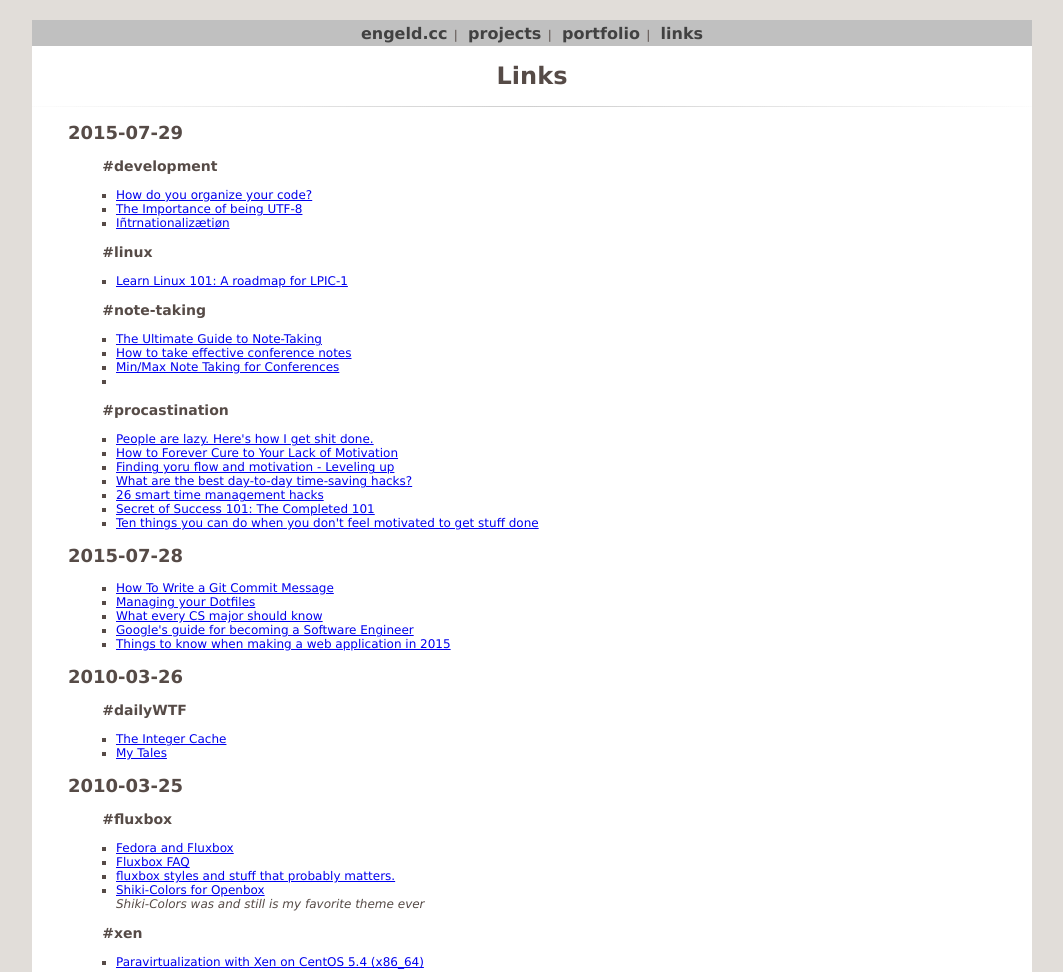
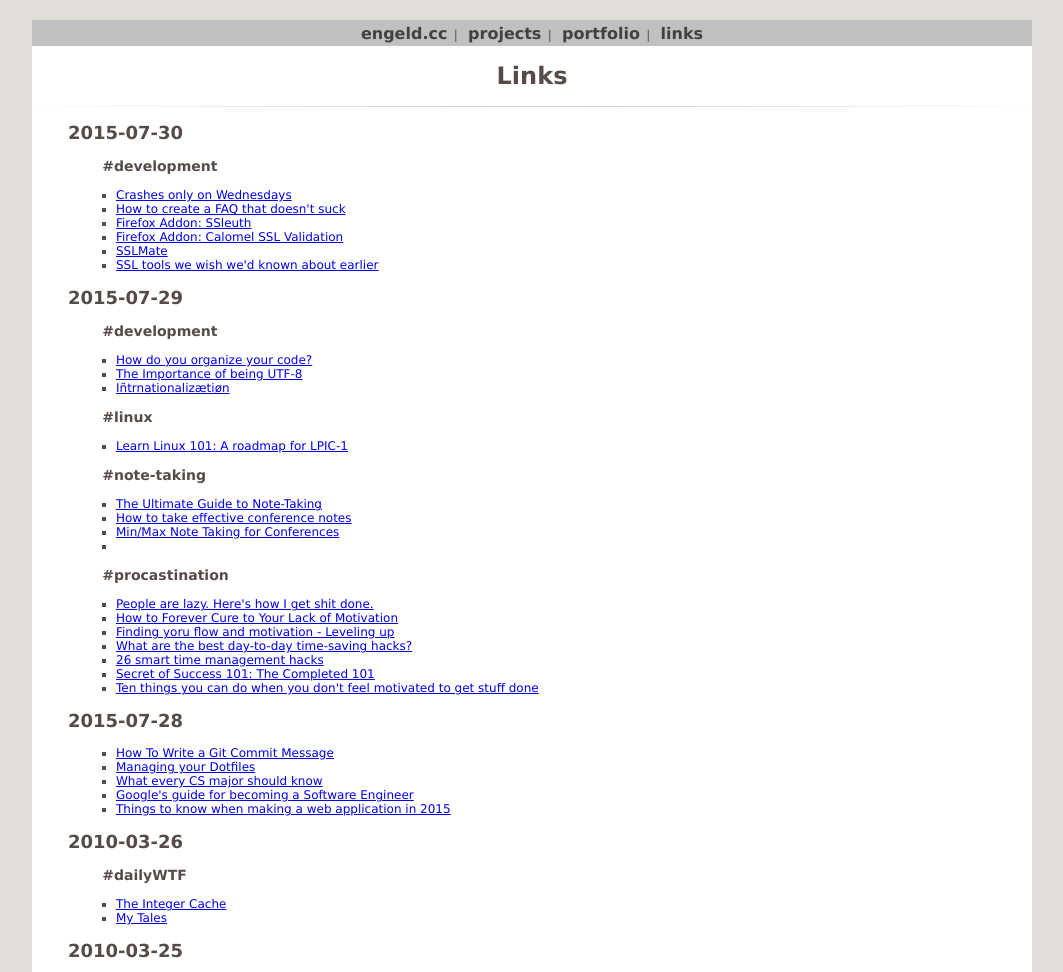
Before and after one commit to engeld/engeld.cc, a plain HTML site: page links.html in a window 1280 px wide. Shown: the top 972 px of the page, without its empty margins (108-1171 px from the left). Drawn offline with Linux system fonts and the light colour scheme.

Commit message:
links for 2015-07-30

```diff
--- a/links.html
+++ b/links.html
@@ -21,6 +21,16 @@
   <div id="content" class="foreground-template">
     <h1>Links</h1>
     <hr class="fancy-line" />
+    <h2>2015-07-30</h2>
+    <h3>#development</h3>
+    <ul>
+      <li><a href="http://gyrovague.com/2015/07/29/crashes-only-on-wednesdays/">Crashes only on Wednesdays</a></li>
+      <li><a href="http://dabase.com/blog/How_to_create_a_FAQ_that_does_not_suck">How to create a FAQ that doesn't suck</a></li>
+      <li><a href="https://addons.mozilla.org/en-US/firefox/addon/ssleuth/">Firefox Addon: SSleuth</a></li>
+      <li><a href="https://addons.mozilla.org/nl/firefox/addon/calomel-ssl-validation/">Firefox Addon: Calomel SSL Validation</a></li>
+      <li><a href="https://sslmate.com/">SSLMate</a></li>
+      <li><a href="https://certsimple.com/blog/new-ssl-tools">SSL tools we wish we'd known about earlier</a></li>
+    </ul>
     <h2>2015-07-29</h2>
     <h3>#development</h3>
     <ul>
```
